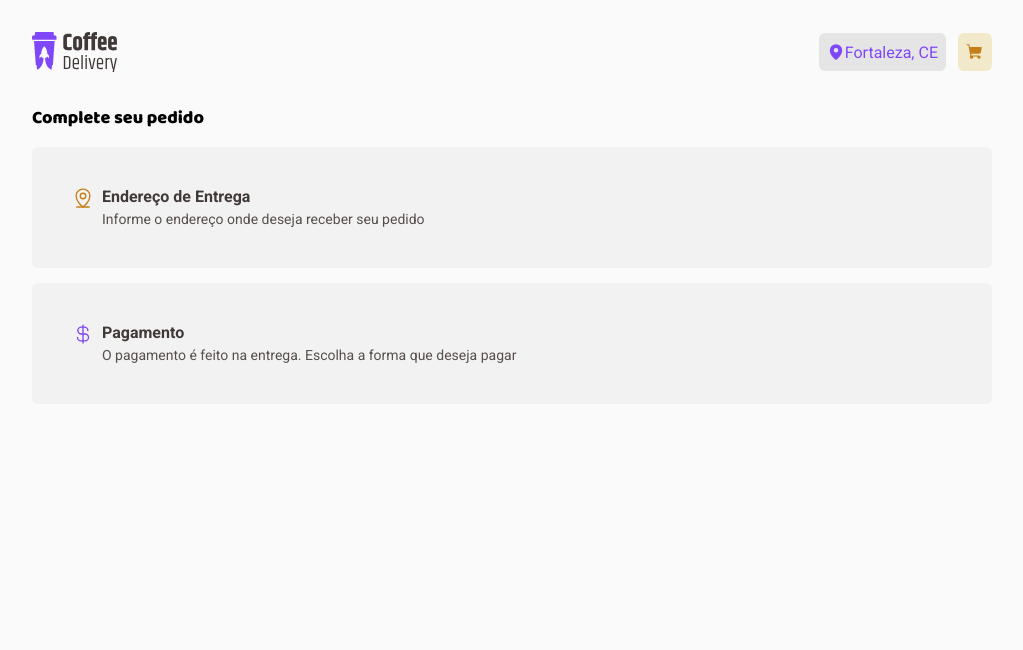
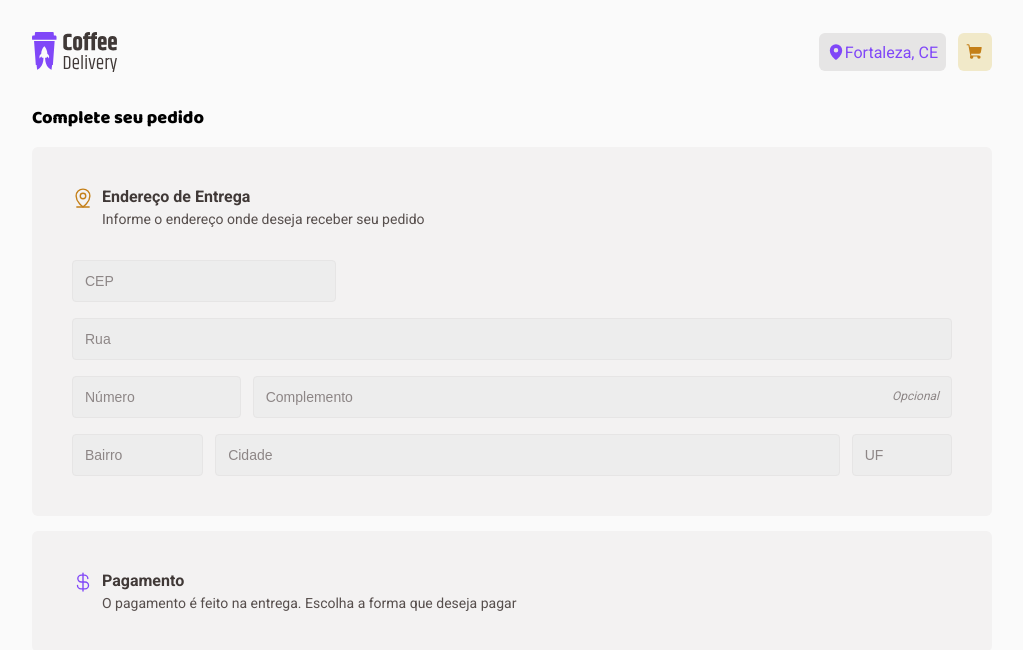
Before and after one commit to gabriel-78/challange_02_coffee_delivery, a React (Vite) app: page /checkout in a window 1280 px wide. Shown: the top 650 px of the page, without its empty margins (128-1151 px from the left). Built offline with nearby package versions, Linux system fonts and the light colour scheme.

Commit message:
Feat: Structure adress form

```diff
--- a/src/pages/Checkout/index.tsx
+++ b/src/pages/Checkout/index.tsx
@@ -2,6 +2,7 @@ import { CurrencyDollar, MapPinLine } from 'phosphor-react'
 import { useTheme } from 'styled-components'
 import * as S from './styles'
 import { Card } from '../../components/Card'
+import { Input } from '../../components/Input'
 
 export const Checkout = () => {
   const { colors } = useTheme()
@@ -11,6 +12,7 @@ export const Checkout = () => {
       <S.BoxTitle>Complete seu pedido</S.BoxTitle>
 
       <Card size="medium" variant="default" width="100%">
+        <>
           <S.TextContainer>
             <MapPinLine weight="regular" size={22} />
 
@@ -20,6 +22,23 @@ export const Checkout = () => {
               <span>Informe o endereço onde deseja receber seu pedido</span>
             </S.TextBox>
           </S.TextContainer>
+
+          <S.AddresFormContainer>
+            <Input placeholder="CEP" width="30%" />
+            <Input placeholder="Rua" />
+
+            <S.AddresFormBox>
+              <Input placeholder="Número" />
+              <Input placeholder="Complemento" width="100%" isMandatory />
+            </S.AddresFormBox>
+
+            <S.AddresFormBox>
+              <Input placeholder="Bairro" width="20%" />
+              <Input placeholder="Cidade" width="100%" />
+              <Input placeholder="UF" width="15%" />
+            </S.AddresFormBox>
+          </S.AddresFormContainer>
+        </>
       </Card>
 
       <Card size="medium" variant="default" width="100%">
--- a/src/pages/Checkout/styles.ts
+++ b/src/pages/Checkout/styles.ts
@@ -49,3 +49,15 @@ export const BoxTitle = styled.h2`
   font-size: ${({ theme: { fonts } }) => fonts.header.fontSizes.lg};
   font-weight: ${({ theme: { fonts } }) => fonts.header.fontWeights.extraBold};
 `
+
+export const AddresFormContainer = styled.div`
+  display: flex;
+  flex-direction: column;
+  gap: 16px;
+  width: 100%;
+`
+export const AddresFormBox = styled.div`
+  display: flex;
+  gap: 12px;
+  width: 100%;
+`
```
Lines whose indentation alone changed are shown as unchanged.
